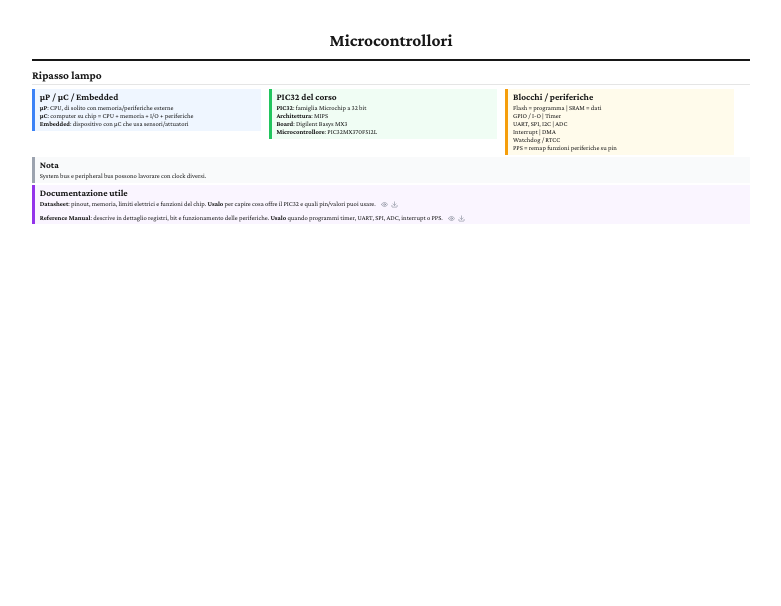
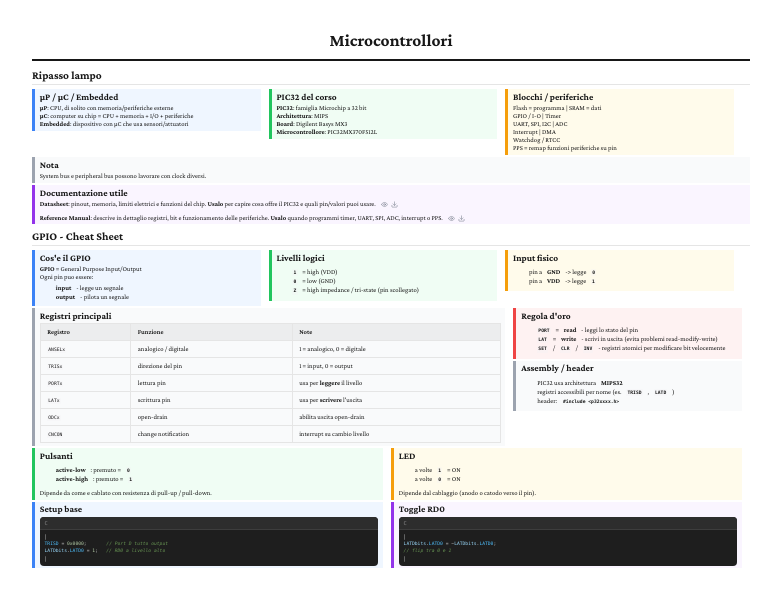
Before and after one commit to saphitv/riassunti-scuola, a Next.js app: page /microcontrollori in a window 1280 px wide. Shown: the top 606 px of the page, without its empty margins (249-1030 px from the left). Built offline with nearby package versions, Linux system fonts and the light colour scheme; what better-react-mathjax would draw is missing.

Commit message:
Add GPIO cheat sheet to microcontrollers page
- Add a new GPIOCheatsheetSection with register, logic level, and wiring notes
- Render the cheat sheet on the microcontrollers page and export it from the section index

```diff
--- a/app/microcontrollori/page.tsx
+++ b/app/microcontrollori/page.tsx
@@ -1,11 +1,15 @@
 import { CourseHeader } from "@/components";
-import { MicrocontrolloriSection } from "@/components/sections";
+import {
+  MicrocontrolloriSection,
+  GPIOCheatsheetSection,
+} from "@/components/sections";
 
 export default function MicrocontrolloriPage() {
   return (
     <div className="page page-compact">
       <CourseHeader title="Microcontrollori" />
       <MicrocontrolloriSection />
+      <GPIOCheatsheetSection />
     </div>
   );
 }
--- /dev/null
+++ b/components/sections/microcontrollori/GPIOCheatsheetSection.tsx
@@ -0,0 +1,190 @@
+import { Section, Row, Column, Box, CodeBlock } from "@/components";
+
+export function GPIOCheatsheetSection() {
+  return (
+    <Section title="GPIO - Cheat Sheet">
+      <Row>
+        <Column width="third">
+          <Box color="blue" border="left" title="Cos'e il GPIO">
+            <div style={{ fontSize: "var(--font-size-small)" }}>
+              <p>
+                <strong>GPIO</strong> = General Purpose Input/Output
+              </p>
+              <p>Ogni pin puo essere:</p>
+              <ul className="ref-list">
+                <li><strong>input</strong> - legge un segnale</li>
+                <li><strong>output</strong> - pilota un segnale</li>
+              </ul>
+            </div>
+          </Box>
+        </Column>
+
+        <Column width="third">
+          <Box color="green" border="left" title="Livelli logici">
+            <ul
+              className="ref-list"
+              style={{ fontSize: "var(--font-size-small)" }}
+            >
+              <li><code>1</code> = high (VDD)</li>
+              <li><code>0</code> = low (GND)</li>
+              <li>
+                <code>Z</code> = high impedance / tri-state (pin scollegato)
+              </li>
+            </ul>
+          </Box>
+        </Column>
+
+        <Column width="third">
+          <Box color="yellow" border="left" title="Input fisico">
+            <ul
+              className="ref-list"
+              style={{ fontSize: "var(--font-size-small)" }}
+            >
+              <li>pin a <strong>GND</strong> -&gt; legge <code>0</code></li>
+              <li>pin a <strong>VDD</strong> -&gt; legge <code>1</code></li>
+            </ul>
+          </Box>
+        </Column>
+      </Row>
+
+      <Row>
+        <Column width="two-thirds">
+          <Box color="gray" border="left" title="Registri principali">
+            <table className="comparison-table">
+              <thead>
+                <tr>
+                  <th>Registro</th>
+                  <th>Funzione</th>
+                  <th>Note</th>
+                </tr>
+              </thead>
+              <tbody>
+                <tr>
+                  <td><code>ANSELx</code></td>
+                  <td>analogico / digitale</td>
+                  <td>1 = analogico, 0 = digitale</td>
+                </tr>
+                <tr>
+                  <td><code>TRISx</code></td>
+                  <td>direzione del pin</td>
+                  <td>1 = input, 0 = output</td>
+                </tr>
+                <tr>
+                  <td><code>PORTx</code></td>
+                  <td>lettura pin</td>
+                  <td>usa per <strong>leggere</strong> il livello</td>
+                </tr>
+                <tr>
+                  <td><code>LATx</code></td>
+                  <td>scrittura pin</td>
+                  <td>usa per <strong>scrivere</strong> l&apos;uscita</td>
+                </tr>
+                <tr>
+                  <td><code>ODCx</code></td>
+                  <td>open-drain</td>
+                  <td>abilita uscita open-drain</td>
+                </tr>
+                <tr>
+                  <td><code>CNCON</code></td>
+                  <td>change notification</td>
+                  <td>interrupt su cambio livello</td>
+                </tr>
+              </tbody>
+            </table>
+          </Box>
+        </Column>
+
+        <Column width="third">
+          <Box color="red" border="left" title="Regola d'oro">
+            <ul
+              className="ref-list"
+              style={{ fontSize: "var(--font-size-small)" }}
+            >
+              <li>
+                <code>PORT</code> = <strong>read</strong> - leggi lo stato del
+                pin
+              </li>
+              <li>
+                <code>LAT</code> = <strong>write</strong> - scrivi in uscita
+                (evita problemi read-modify-write)
+              </li>
+              <li>
+                <code>SET</code> / <code>CLR</code> / <code>INV</code> -
+                registri atomici per modificare bit velocemente
+              </li>
+            </ul>
+          </Box>
+
+          <Box color="gray" border="left" title="Assembly / header">
+            <ul
+              className="ref-list"
+              style={{ fontSize: "var(--font-size-small)" }}
+            >
+              <li>PIC32 usa architettura <strong>MIPS32</strong></li>
+              <li>
+                registri accessibili per nome (es. <code>TRISD</code>,{" "}
+                <code>LATD</code>)
+              </li>
+              <li>
+                header: <code>#include &lt;p32xxxx.h&gt;</code>
+              </li>
+            </ul>
+          </Box>
+        </Column>
+      </Row>
+
+      <Row>
+        <Column width="half">
+          <Box color="green" border="left" title="Pulsanti">
+            <ul
+              className="ref-list"
+              style={{ fontSize: "var(--font-size-small)" }}
+            >
+              <li>
+                <strong>active-low</strong>: premuto = <code>0</code>
+              </li>
+              <li>
+                <strong>active-high</strong>: premuto = <code>1</code>
+              </li>
+            </ul>
+            <p style={{ fontSize: "var(--font-size-small)" }}>
+              Dipende da come e cablato con resistenza di pull-up / pull-down.
+            </p>
+          </Box>
+        </Column>
+
+        <Column width="half">
+          <Box color="yellow" border="left" title="LED">
+            <ul
+              className="ref-list"
+              style={{ fontSize: "var(--font-size-small)" }}
+            >
+              <li>a volte <code>1</code> = ON</li>
+              <li>a volte <code>0</code> = ON</li>
+            </ul>
+            <p style={{ fontSize: "var(--font-size-small)" }}>
+              Dipende dal cablaggio (anodo o catodo verso il pin).
+            </p>
+          </Box>
+        </Column>
+      </Row>
+
+      <Row>
+        <Column width="half">
+          <Box color="blue" border="left" title="Setup base">
+            <CodeBlock language="c">{`TRISD = 0x0000;       // Port D tutto output
+LATDbits.LATD0 = 1;   // RD0 a livello alto`}</CodeBlock>
+          </Box>
+        </Column>
+
+        <Column width="half">
+          <Box color="purple" border="left" title="Toggle RD0">
+            <CodeBlock language="c">{`LATDbits.LATD0 = ~LATDbits.LATD0;
+// flip tra 0 e 1`}</CodeBlock>
+          </Box>
+        </Column>
+      </Row>
+
+    </Section>
+  );
+}
--- a/components/sections/microcontrollori/index.ts
+++ b/components/sections/microcontrollori/index.ts
@@ -1 +1,2 @@
 export { MicrocontrolloriSection } from "./MicrocontrolloriSection";
+export { GPIOCheatsheetSection } from "./GPIOCheatsheetSection";
```
